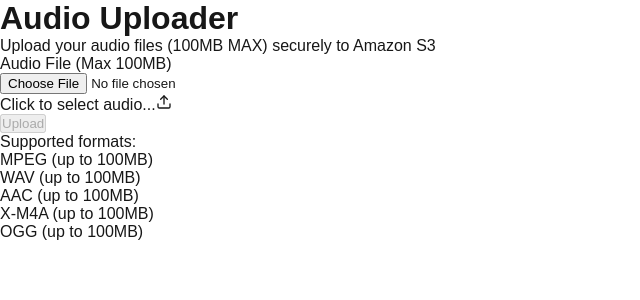
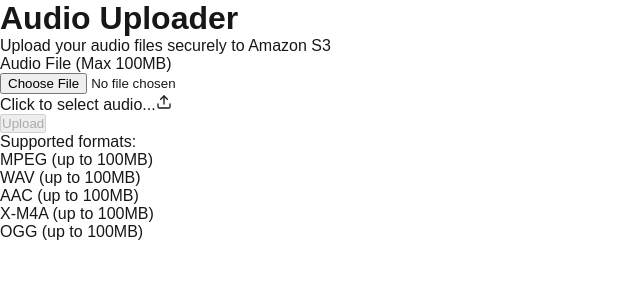
Before and after one commit to fullstacknyc/s3-audio-uploader, a Next.js app: page / in a window 1280 px wide. Shown: the top 300 px of the page, without its empty margins (0-640 px from the left). Built offline with nearby package versions, Linux system fonts and the light colour scheme.

Commit message:
fixing text

```diff
--- a/app/page.tsx
+++ b/app/page.tsx
@@ -6,7 +6,7 @@ export default function Home() {
       <div className="max-w-3xl mx-auto bg-white rounded-xl shadow-md overflow-hidden p-6 sm:p-8">
         <div className="text-center mb-8">
           <h1 className="text-2xl font-bold text-gray-900 sm:text-3xl">Audio Uploader</h1>
-          <p className="mt-2 text-gray-600">Upload your audio files (100MB MAX) securely to Amazon S3</p>
+          <p className="mt-2 text-gray-600">Upload your audio files securely to Amazon S3</p>
         </div>
         <AudioUploader />
       </div>
```
